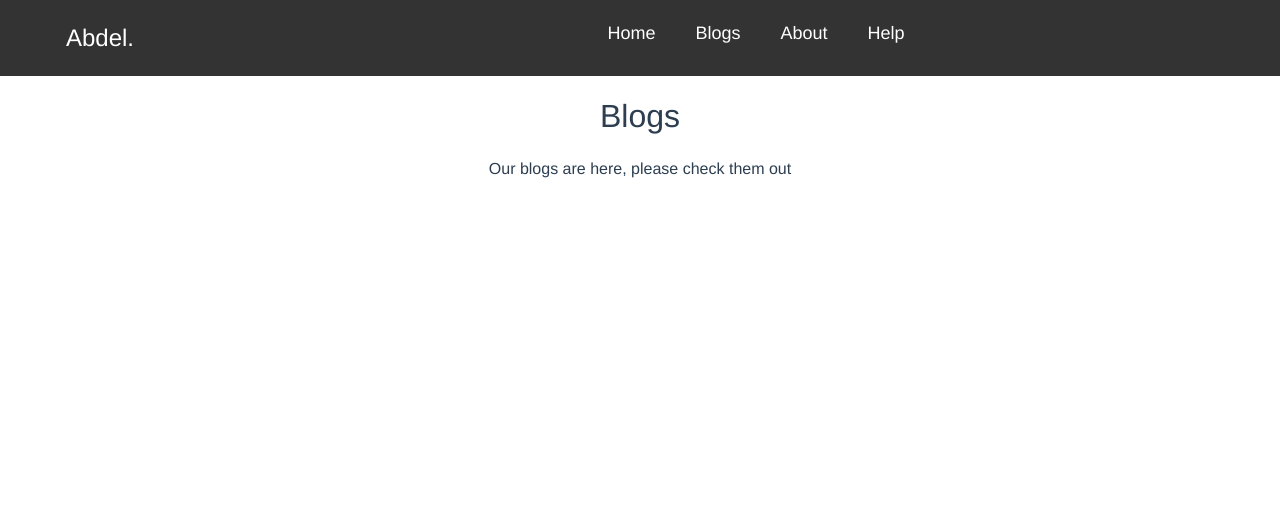
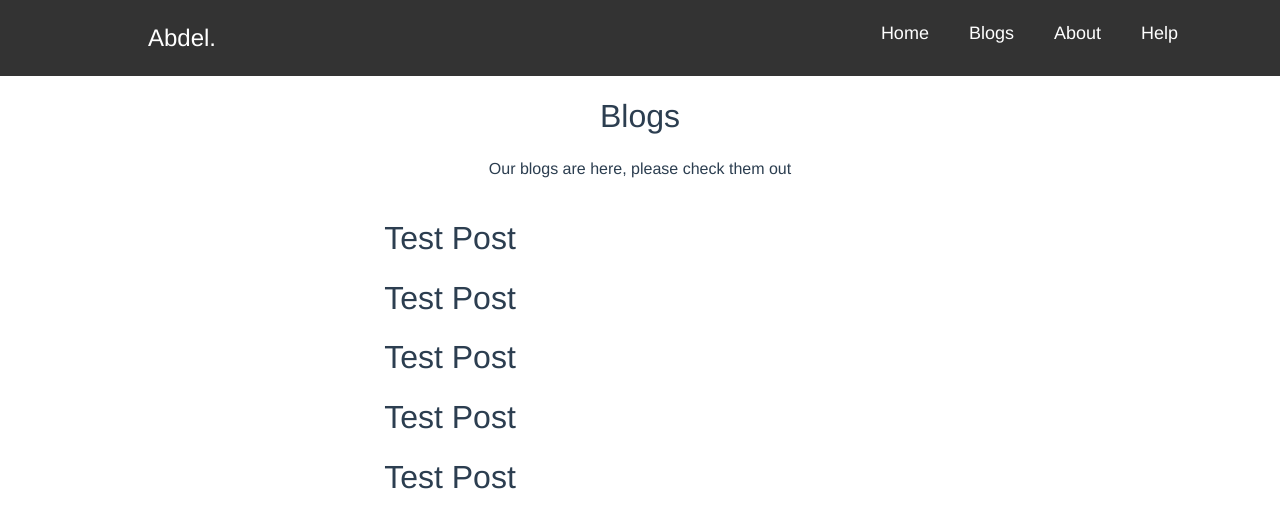
Before and after one commit to abdellatif-laghjaj/practice_vue_js, a Vue app: page /blogs in a window 1280 px wide. Shown: the top 528 px of the page. Built offline with nearby package versions, Linux system fonts and the light colour scheme.

Commit message:
create blog component

```diff
--- /dev/null
+++ b/src/components/blog/BlogPost.vue
@@ -0,0 +1,12 @@
+<template>
+    <div class="post">
+        <h1>Test Post</h1>
+    </div>
+</template>
+
+<script>
+export default {
+    // eslint-disable-next-line vue/multi-word-component-names
+    name: "post",
+};
+</script>
--- a/src/components/global/AppHeader.vue
+++ b/src/components/global/AppHeader.vue
@@ -1,7 +1,8 @@
 <template>
     <div class="header">
+        <div class="container">
             <div class="logo">Abdel<span>.</span></div>
-        <ul>
+            <ul class="text-end">
                 <router-link to="/" tag="li" exact>
                     <a>Home</a>
                 </router-link>
@@ -15,6 +16,7 @@
                     <a>Help</a>
                 </router-link>
             </ul>
+        </div>
     </div>
 </template>
 
--- a/src/views/BlogsView.vue
+++ b/src/views/BlogsView.vue
@@ -2,10 +2,28 @@
     <div class="blogs">
         <h1>{{ pageName }}</h1>
         <p>{{ pageDescription }}</p>
+        <div class="container">
+            <div class="row">
+                <div class="col-md-8">
+                    <div class="posts-area">
+                        <BlogPost />
+                        <BlogPost />
+                        <BlogPost />
+                        <BlogPost />
+                        <BlogPost />
+                    </div>
+                </div>
+                <div class="col-md-4">
+                    <div class="sidebae"></div>
+                </div>
+            </div>
+        </div>
     </div>
 </template>
 
 <script>
+import BlogPost from "@/components/blog/BlogPost";
+
 export default {
     name: "BlogsView",
     data: function () {
@@ -14,5 +32,9 @@ export default {
             pageDescription: "Our blogs are here, please check them out",
         };
     },
+    components: {
+        // eslint-disable-next-line vue/no-unused-components
+        BlogPost,
+    },
 };
 </script>
```
Lines whose indentation alone changed are shown as unchanged.
